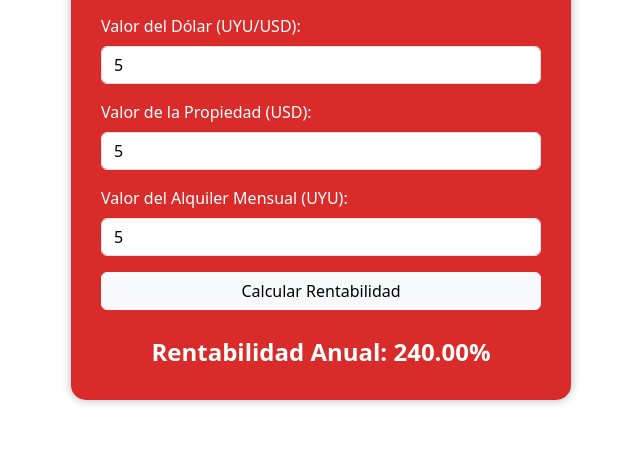
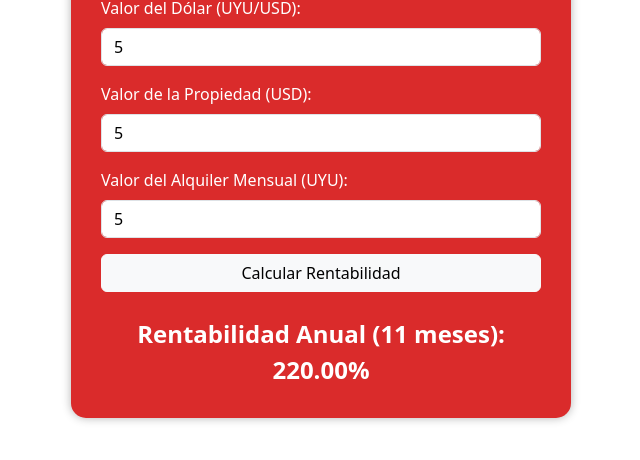
Before and after one commit to valenojeda/nuevaaplicacion, a plain HTML site: page index.html in a window 1280 px wide. Both pictures are taken after typing "5", "5", "5" into the empty fields and a click on the button "Calcular Rentabilidad". Shown: the part 258-718 px from the top of the page, without its empty margins (319-959 px from the left). Drawn offline with nearby package versions, Linux system fonts and the light colour scheme.

Commit message:
Actualizado cálculo a 11 meses y mensaje aclaratorio

```diff
--- a/index.html
+++ b/index.html
@@ -24,7 +24,7 @@
     }
 
     .form-container {
-      background-color: #da2b2b; /* rojo fuerte */
+      background-color: #da2b2b;
       padding: 30px;
       border-radius: 15px;
       width: 100%;
@@ -98,12 +98,13 @@
         return;
       }
 
+      const mesesAlquiler = 11;
       let valorAlquilerUSD = valorAlquilerUYU / valorDolar;
-      let valorAlquilerAnual = valorAlquilerUSD * 12;
+      let valorAlquilerAnual = valorAlquilerUSD * mesesAlquiler;
       let rentabilidadAnual = (valorAlquilerAnual / valorPropiedad) * 100;
 
       document.getElementById("resultado").innerText =
-        "Rentabilidad Anual: " + rentabilidadAnual.toFixed(2) + "%";
+        "Rentabilidad Anual (11 meses): " + rentabilidadAnual.toFixed(2) + "%";
     }
 
     // Registro del Service Worker
```
